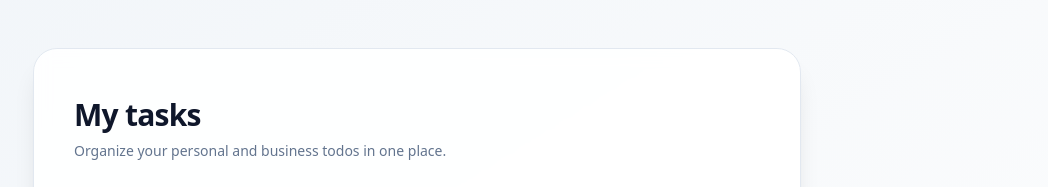
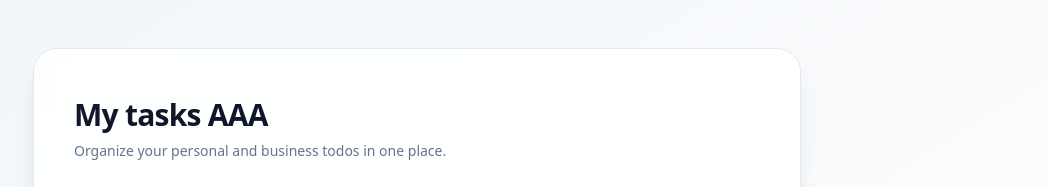
Before and after one commit to hoangngoclam/todo-app-with-jules-google, a React (Vite) app: page / in a window 1280 px wide. Shown: the top 187 px of the page, without its empty margins (223-1271 px from the left). Built offline with nearby package versions, Linux system fonts and the light colour scheme.

Commit message:
test ci/cd

```diff
--- a/src/components/Header.tsx
+++ b/src/components/Header.tsx
@@ -12,7 +12,7 @@ const Header: React.FC = () => {
   return (
     <div className="flex flex-col items-start gap-2 pb-8">
       <h1 className="text-3xl font-semibold tracking-tight text-slate-900">
-        My tasks
+        My tasks AAA
       </h1>
       <p className="text-sm text-slate-500">
         Organize your personal and business todos in one place.
```
